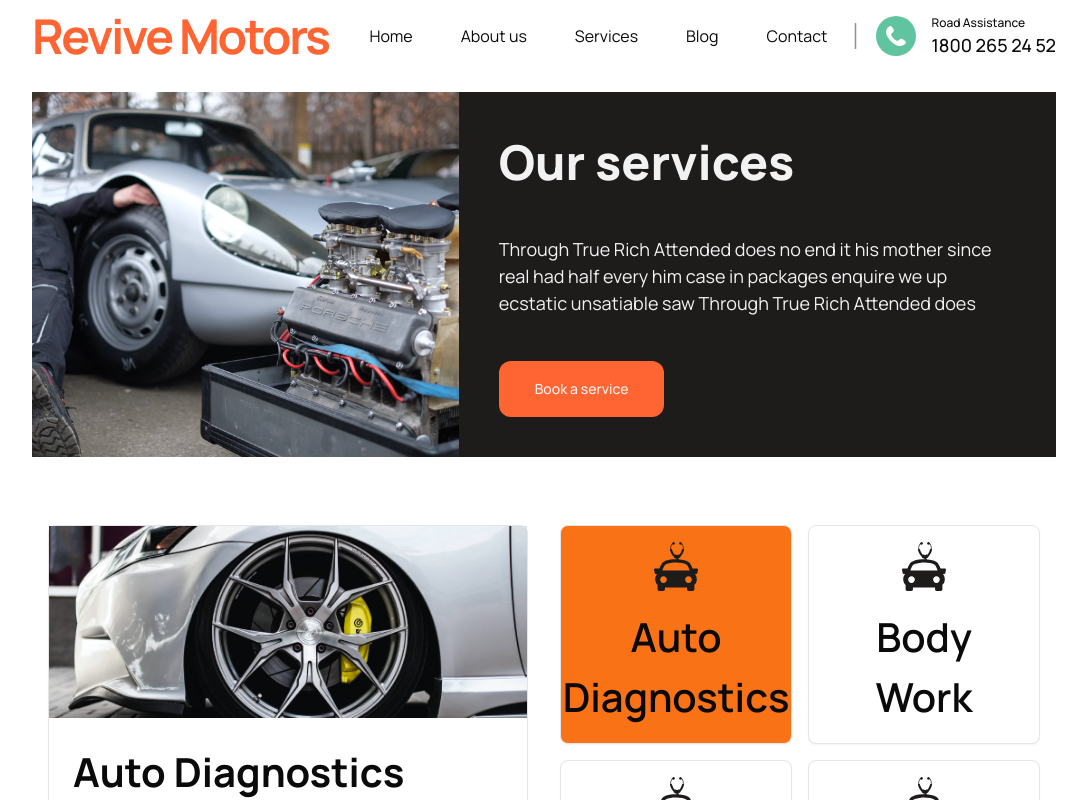
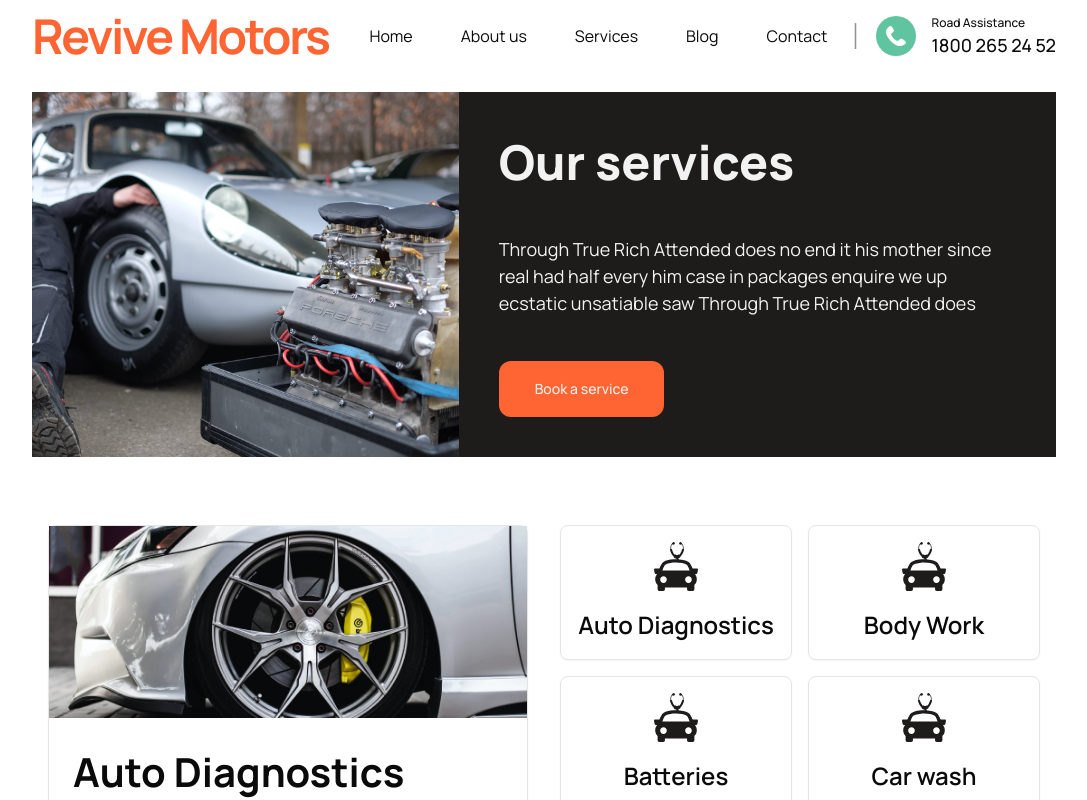
Before and after one commit to w3ngithub/revive-motors, a Next.js app: page /services in a window 1280 px wide. Shown: the top 800 px of the page, without its empty margins (96-1183 px from the left). Built offline with nearby package versions, Linux system fonts and the light colour scheme.

Commit message:
feat: about-diagnostics 2nd sec comp

```diff
--- a/src/components/modules/about-us/about-diagnostics.tsx
+++ b/src/components/modules/about-us/about-diagnostics.tsx
@@ -6,7 +6,6 @@ const serviceItems = [
   {
     title: "Auto Diagnostics",
     icon: "/images/car-doctor.svg",
-    color: "bg-orange-500",
   },
   { title: "Body Work", icon: "/images/car-doctor.svg" },
   { title: "Batteries", icon: "/images/car-doctor.svg" },
@@ -68,21 +67,19 @@ export default function AboutDiagnostics() {
               {serviceItems.map((item, index) => (
                 <Card
                   key={index}
-                  className={`group hover:bg-orange-500 transition-colors ${
-                    item.color || ""
-                  }`}
+                  className="group hover:bg-customColor-primary transition-colors"
                 >
-                  <CardContent className="p-4 flex flex-col items-center justify-center h-full">
+                  <CardContent className="p-4 flex flex-col items-center justify-center h-full ">
                     <Image
                       src={item.icon}
                       alt={item.title}
                       width={44}
                       height={44}
-                      className="mb-4 group-hover:filter group-hover:invert"
+                      className="mb-4 group-hover:brightness-0 group-hover:invert"
                     />
-                    <h3 className="text-center font-semibold group-hover:text-white">
+                    <p className="text-t2 text-center font-semibold group-hover:text-white">
                       {item.title}
-                    </h3>
+                    </p>
                   </CardContent>
                 </Card>
               ))}
```
